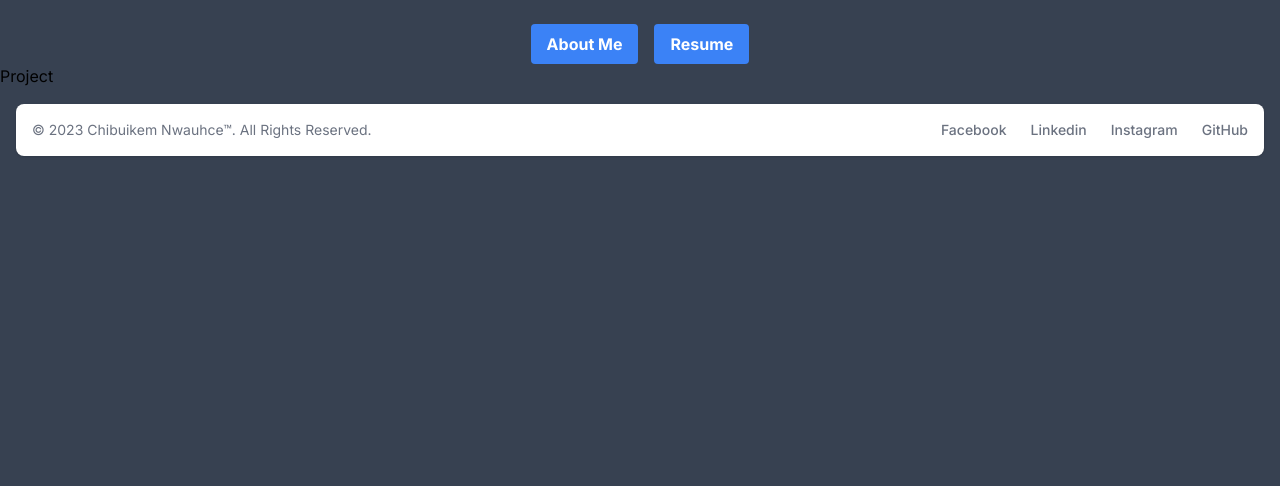
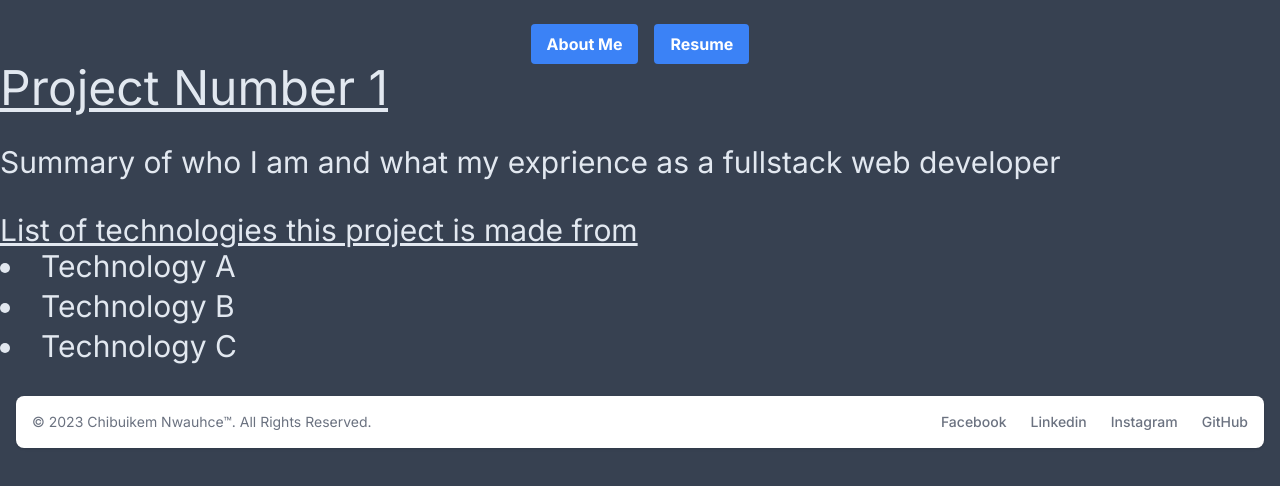
Before and after one commit to BobBrian/bryannwauchedotcom, a Next.js app: page /project in a window 1280 px wide. Shown: the top 486 px of the page. Built offline with nearby package versions, Linux system fonts and the light colour scheme.

Commit message:
Project Page

```diff
--- a/app/project/page.tsx
+++ b/app/project/page.tsx
@@ -2,6 +2,21 @@ import React from 'react'
 
 export default function Project() {
   return (
-    <div> Project</div>
+    <div>
+        <div className="text-slate-200">
+            {/* The h1 tags will be turned into links to the projects themselves and change colour once
+            they are hovered over*/}
+
+            <h1 className="text-5xl mb-8 underline hover:text-red-700">Project Number 1</h1>
+            <p className="text-3xl mb-8"> Summary of who I am and what my exprience as a fullstack web developer </p>
+            <h2 className="text-3xl underline">List of technologies this project is made from</h2>
+            <ul className="max-w-md space-y-1 list-disc list-inside text-3xl mb-8">
+                <li>Technology A</li>
+                <li>Technology B</li>
+                <li>Technology C</li>
+            </ul>
+        </div>
+    </div>
   )
+
 }
--- a/components/post.tsx
+++ b/components/post.tsx
@@ -40,7 +40,7 @@ export default function Post() {
             <h5 className="mb-2 text-2xl font-bold tracking-tight text-gray-900 ">Sample Project A</h5>
           </a>
           <p className="mb-3 font-normal text-gray-700 dark:text-gray-400">Here are the biggest enterprise technology acquisitions of 2021 so far, in reverse chronological order.</p>
-          <a href="#" className="inline-flex items-center px-3 py-2 text-sm font-medium text-center text-white bg-blue-700 rounded-lg hover:bg-blue-800 focus:ring-4 focus:outline-none focus:ring-blue-300 dark:bg-blue-600 dark:hover:bg-blue-700 dark:focus:ring-blue-800">
+          <a href="/project" className="inline-flex items-center px-3 py-2 text-sm font-medium text-center text-white bg-blue-700 rounded-lg hover:bg-blue-800 focus:ring-4 focus:outline-none focus:ring-blue-300 dark:bg-blue-600 dark:hover:bg-blue-700 dark:focus:ring-blue-800">
             View Project
           </a>
           </div>
```
